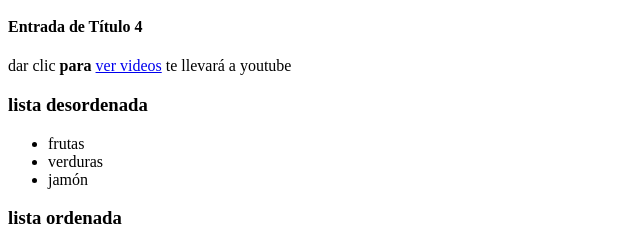
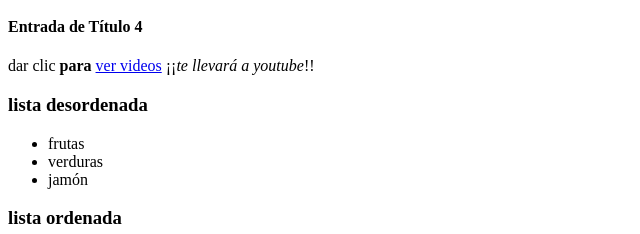
Before and after one commit to CharsAlvarado/Button, a plain HTML site: page Iniciando HTML/Index.html in a window 1280 px wide. Shown: the part 152-386 px from the top of the page, 0-640 px from the left. Drawn offline with Linux system fonts and the light colour scheme; files whose address does not match are found by name.

Commit message:
Hola mundo

```diff
--- a/Iniciando HTML/Index.html
+++ b/Iniciando HTML/Index.html
@@ -16,10 +16,7 @@
 
     <a href="https://www.youtube.com" target="_blank">ver videos</a>
 
-    te llevará a youtube </p>
-
-
-
+    ¡¡<em>te llevará a youtube</em>!!</p>
     <h3>lista desordenada</h3>
     <ul>
         <li>frutas</li>
```
